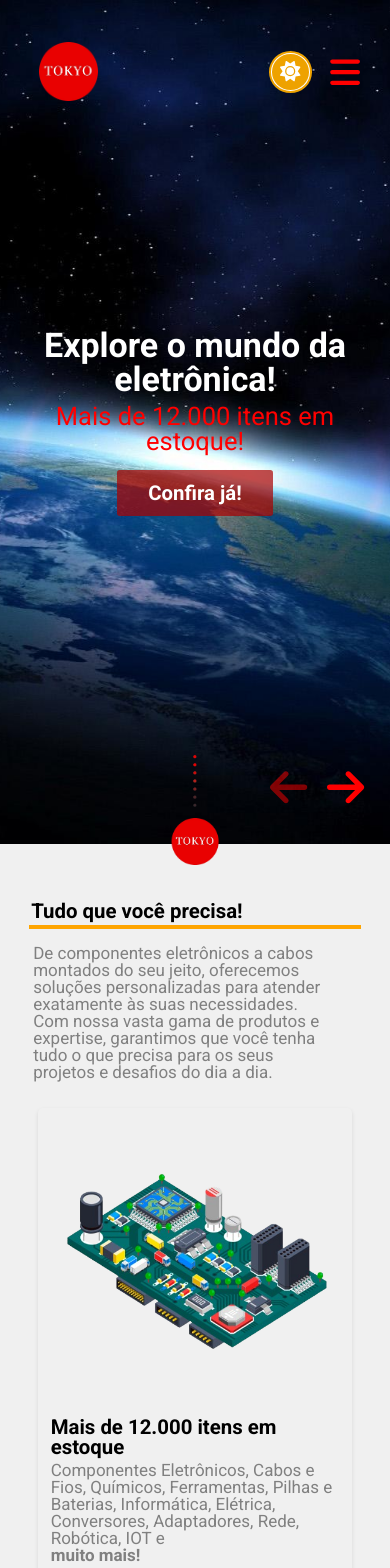
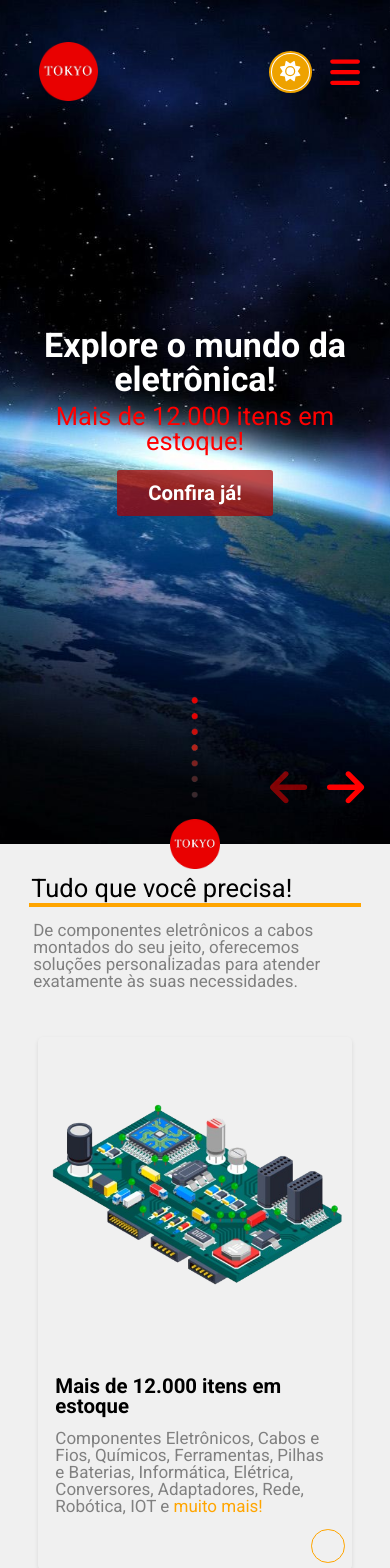
Before and after one commit to WesleySardi/projeto-TokyoComponentesLTDA, a React (Create React App) app: page /home in a window 390 px wide. Shown: the top 1568 px of the page. Built offline with nearby package versions, Linux system fonts and the light colour scheme.

Commit message:
Melhorias na responsividade.

```diff
--- a/src/components/cards/Cards.jsx
+++ b/src/components/cards/Cards.jsx
@@ -7,11 +7,8 @@ import { useScreenPositionContext } from '../../context/ScreenPositionProvider';
 const Container = styled.div`
   display: flex;
   flex-direction: column;
-  height: 100vh;
-  margin: 5vh 0 10vh 0;
 
   @media ${props => props.theme.breakpoints.mobile} {
-     height: 100%;
   }
 `;
 
@@ -19,8 +16,8 @@ const FirstDiv = styled.div`
   display: flex;
   justify-content: center;
   align-items: center;
-  height: 30%;
   width: 100%;
+  margin: 5% 0%;
 
   @media ${props => props.theme.breakpoints.mobile} {
     display: block;
@@ -56,15 +53,28 @@ const Line = styled.div`
 const Title = styled.h2`
   position: absolute;
   left: 10%;
-  margin-bottom: 3%;
   font-size: 2rem;
 
-  @media ${props => props.theme.breakpoints.mobile} {
-    left: 8%;
-    margin-bottom: 8%;
-    font-size: 1.2rem;
-    font-weight: bold;
-  }
+    @media ${props => props.theme.breakpoints.largeDesktop} {
+        font-size: 2rem;
+        margin-bottom: 3.5%;
+    }
+
+    @media ${props => props.theme.breakpoints.smallDesktop} {
+        font-size: 1.5rem;
+        margin-bottom: 4%;
+    }
+
+    @media ${props => props.theme.breakpoints.tablet} {
+        font-size: 1.5rem;
+        margin-bottom: 6%;
+    }
+
+    @media ${props => props.theme.breakpoints.mobile} {
+        left: 8%;
+        margin-bottom: 8%;
+        font-size: 1.5rem;
+    }
 `;
 
 const SecondPart = styled.div`
@@ -93,12 +103,9 @@ const UpperText = styled.p`
 const SecondDiv = styled.div`
   display: flex;
   justify-content: center;
-  width: 100%;
-  height: 60%;
 
   @media ${props => props.theme.breakpoints.mobile} {
     display: block;
-    height: 100%;
     width: 100%;
     margin-top: 5%;
 }
@@ -106,7 +113,6 @@ const SecondDiv = styled.div`
 
 const Card = styled.div`
     width: 25%;
-    height: 100%;
     border: 1px solid ${props => props.isDarkMode ? 'black' : 'transparent'};
     border-radius: 5px;
     box-shadow: 0 2px 4px rgba(0, 0, 0, 0.1);
@@ -119,7 +125,6 @@ const Card = styled.div`
     @media ${props => props.theme.breakpoints.mobile} {
         width: 80%;
         margin: 0 auto;
-        height: 60vh;
         margin-top: 2%;
     }
 
@@ -132,42 +137,77 @@ const Card = styled.div`
 `;
 
 const CardImage = styled.img`
-    height: 70%;
-    width: auto;
-    max-width: 90%;
-    max-height: 60%;
-    margin: 0 auto;
+    height: 50%;
 `;
 
 const CardTitle = styled.h3`
-    height: 10%;
+    display: flex;
+    align-items: center;
     text-align: left;
     font-weight: bold;
     font-size: 1.15rem;
-    padding: 1vh 0;
+    min-height: 10vh;
+    padding: 0 1vw;
     color: ${props => props.isDarkMode ? 'orange' : 'black'};
+
+    @media ${props => props.theme.breakpoints.largeDesktop} {
+        font-size: 1.3rem;
+        min-height: 8vh;
+    }
+
+    @media ${props => props.theme.breakpoints.smallDesktop} {
+        font-size: 1rem;
+        min-height: 8vh;
+    }
+
+    @media ${props => props.theme.breakpoints.tablet} {
+        font-size: 1rem;
+        min-height: 8vh;
+    }
 
     @media ${props => props.theme.breakpoints.mobile} {
         font-size: 1.2rem;
-        padding: 0vh 2vw 2vh 2vw;
+        min-height: 8vh;
     }
 `;
 
+
 const CardText = styled.p`
-    height: 40%;
     text-align: left;
     font-size: 1rem;
-    padding: 1vh 0;
+    min-height: 25vh;
     color: ${props => props.isDarkMode ? 'white' : 'grey'};
+    padding: 0 1vw;
+
+    @media ${props => props.theme.breakpoints.largeDesktop} {
+        font-size: 1rem;
+        min-height: 10vh;
+    }
+
+    @media ${props => props.theme.breakpoints.smallDesktop} {
+        font-size: 1rem;
+        min-height: 17vh;
+    }
+
+    @media ${props => props.theme.breakpoints.tablet} {
+        font-size: 1rem;
+        min-height: 25vh;
+    }
 
     @media ${props => props.theme.breakpoints.mobile} {
         font-size: 1rem;
-        padding: 1vh 2vw;
+        min-height: 15vh;
+    }
+
+    span {
+        color: orange;
     }
 `;
 
 const ButtonWrapper = styled.div`
     position: absolute;
+    width: 4vh;
+    height: 4vh;
     bottom: 0;
     right: 0;
     margin-right: 2%;
@@ -187,41 +227,53 @@ const ThirdDiv = styled.div`
     justify-content: center;
     align-items: center;
     text-align: center;
-    height: 6%;
-    margin-top: 6%;
+    margin: 5% 0%;
+
+    @media ${props => props.theme.breakpoints.largeDesktop} {
+        margin: 10% 0%;
+    }
+
+    @media ${props => props.theme.breakpoints.smallDesktop} {
+        margin: 10% 0%;
+    }
+
+    @media ${props => props.theme.breakpoints.tablet} {
+       margin: 10% 0%;
+    }
 
     @media ${props => props.theme.breakpoints.mobile} {
-        width: 80%;
-        margin: auto;
-        margin-top: 15%;
+        margin: 10% 0%;
     }
 `;
 
 const BottomTitle = styled.h3`
     font-weight: bold;
     font-size: 2.5rem;
+    max-width: 70%;
+
+    @media ${props => props.theme.breakpoints.largeDesktop} {
+        font-size: 2.5rem;
+    }
+
+    @media ${props => props.theme.breakpoints.smallDesktop} {
+        font-size: 2rem;
+    }
+
+    @media ${props => props.theme.breakpoints.tablet} {
+        font-size: 1.5rem;
+    }
 
     @media ${props => props.theme.breakpoints.mobile} {
-        font-size: 1.5rem;
-    }
-`;
-
-const StyledText = styled.p`
-    font-weight: bold;
-    transition: all 0.3s ease;
-
-    &:hover {
-        color: orange;
+       font-size: 1.5rem;
     }
 `;
 
 const ContentContainer = styled.div`
-    height: 40%;
-    padding: 1vw;
+    padding: 4%;
 `;
 
 const Cards = () => {
-    const { isMobile, isDarkMode } = useScreenPositionContext();
+    const { isMobile, isTablet, isDarkMode } = useScreenPositionContext();
 
     const navigate = useNavigate();
 
@@ -233,7 +285,11 @@ const Cards = () => {
                     <Title isDarkMode={isDarkMode}>Tudo que você precisa!</Title>
                 </FirstPart>
                 <SecondPart>
-                    <UpperText isDarkMode={isDarkMode}>De componentes eletrônicos a cabos montados do seu jeito, oferecemos soluções personalizadas para atender exatamente às suas necessidades. Com nossa vasta gama de produtos e expertise, garantimos que você tenha tudo o que precisa para os seus projetos e desafios do dia a dia.</UpperText>
+                    <UpperText isDarkMode={isDarkMode}>
+                        {isTablet ?
+                        'De componentes eletrônicos a cabos montados do seu jeito, oferecemos soluções personalizadas para atender exatamente às suas necessidades.'
+                        : 'De componentes eletrônicos a cabos montados do seu jeito, oferecemos soluções personalizadas para atender exatamente às suas necessidades. Com nossa vasta gama de produtos e expertise, garantimos que você tenha tudo o que precisa para os seus projetos e desafios do dia a dia.'}
+                    </UpperText>
                 </SecondPart>
             </FirstDiv>
             <SecondDiv>
@@ -241,14 +297,15 @@ const Cards = () => {
                     <CardImage src="../img/cards/motherBoardImg.png" alt="Card Image" />
                     <ContentContainer>
                         <CardTitle isDarkMode={isDarkMode}>Mais de 12.000 itens em estoque</CardTitle>
-                        <CardText isDarkMode={isDarkMode}>Componentes Eletrônicos, Cabos e Fios, Químicos, Ferramentas, Pilhas e Baterias, Informática, Elétrica, Conversores, Adaptadores, Rede, Robótica, IOT e <StyledText>muito mais!</StyledText></CardText>
+                        <CardText isDarkMode={isDarkMode}>Componentes Eletrônicos, Cabos e Fios, Químicos, Ferramentas, Pilhas e Baterias, Informática, Elétrica, Conversores, Adaptadores, Rede, Robótica, IOT e <span>muito mais!</span></CardText>
                         <ButtonWrapper>
                             <Button></Button>
                         </ButtonWrapper>
                     </ContentContainer>
                 </Card>
                 <Card onClick={isMobile ? () => setTimeout(() => { navigate('/') }, 1000) : () => { navigate('/') }} isDarkMode={isDarkMode}>
-                    <CardImage src="../img/cards/wireImg.png" alt="Card Image" />
+                    {/*<CardImage src="../img/cards/wireImg.png" alt="Card Image" />*/}
+                    <CardImage src="../img/cards/motherBoardImg.png" alt="Card Image" />
                     <ContentContainer>
                         <CardTitle isDarkMode={isDarkMode}>Montagem de Cabos Personalizados</CardTitle>
                         <CardText isDarkMode={isDarkMode}>Profissionais especializados na montagem de cabos de áudio, vídeo, dados/serial, energia para facilitar ainda mais o seu dia a dia ou da sua empresa!</CardText>
@@ -258,7 +315,8 @@ const Cards = () => {
                     </ContentContainer>
                 </Card>
                 <Card onClick={isMobile ? () => setTimeout(() => { navigate('/') }, 1000) : () => { navigate('/') }} isDarkMode={isDarkMode}>
-                    <CardImage src="../img/cards/ShopCartImg.png" alt="Card Image" />
+                    {/*<CardImage src="../img/cards/ShopCartImg.png" alt="Card Image" />*/}
+                    <CardImage src="../img/cards/motherBoardImg.png" alt="Card Image" />
                     <ContentContainer>
                         <CardTitle isDarkMode={isDarkMode}>Suprimentos de produtos personalizados</CardTitle>
                         <CardText isDarkMode={isDarkMode}>Profissionais especializados na montagem de cabos de áudio, vídeo, dados/serial, energia para facilitar ainda mais o seu dia a dia ou da sua empresa!</CardText>
--- a/src/components/carousels/CardCarousel.jsx
+++ b/src/components/carousels/CardCarousel.jsx
@@ -9,8 +9,12 @@ import { useScreenPositionContext } from '../../context/ScreenPositionProvider';
 
 const Container = styled.div`
   display: flex;
-  height: 40vh;
+  height: 100%;
   margin: 10vh 0;
+
+  @media ${props => props.theme.breakpoints.tablet} {
+    display: block;
+  }
 
   @media ${props => props.theme.breakpoints.mobile} {
     display: block;
@@ -18,19 +22,31 @@ const Container = styled.div`
 `;
 
 const LeftPart = styled.div`
-  flex: 20%;
+  flex: 30%;
   display: flex;
   flex-direction: column;
   align-items: left;
   justify-content: center;
   text-align: left;
-  padding: 0% 0% 0% 10%;
+  padding-left: 7%;
+
+  @media ${props => props.theme.breakpoints.smallDesktop} {
+    padding-left: 5%;
+  }
+
+  @media ${props => props.theme.breakpoints.tablet} {
+     padding-left: 0%;
+     width: 90%;
+     height: 20%;
+     margin-left: 11%;
+     margin-bottom: 1%;
+  }
 
   @media ${props => props.theme.breakpoints.mobile} {
     width: 90%;
     height: 20%;
     margin-left: 10%;
-    padding: 0%;
+    padding-left: 0%;
   }
 `;
 
@@ -41,6 +57,13 @@ const RightPart = styled.div`
   align-items: center;
   justify-content: center;
   position: relative;
+
+  @media ${props => props.theme.breakpoints.tablet} {
+    width: 90%;
+    height: 100%;
+    margin-left: 10%;
+    padding: 0%;
+  }
 
   @media ${props => props.theme.breakpoints.mobile} {
     width: 90%;
@@ -56,18 +79,40 @@ const Title = styled.h1`
   font-weight: bold;
   font-size: 3rem;
 
+  @media ${props => props.theme.breakpoints.largeDesktop} {
+    font-size: 2.3rem;
+  }
+
+  @media ${props => props.theme.breakpoints.smallDesktop} {
+    font-size: 2.1rem;
+  }
+
+  @media ${props => props.theme.breakpoints.tablet} {
+    font-size: 1.9rem;
+  }
+
   @media ${props => props.theme.breakpoints.mobile} {
-    font-size: 1.5rem;
-    width: 100%;
+    font-size: 1.7rem;
   }
 `;
 
 const Text = styled.p`
   font-size: 2rem;
 
+  @media ${props => props.theme.breakpoints.largeDesktop} {
+    font-size: 1.5rem;
+  }
+
+  @media ${props => props.theme.breakpoints.smallDesktop} {
+    font-size: 1.3rem;
+  }
+
+  @media ${props => props.theme.breakpoints.tablet} {
+    font-size: 1.1rem;
+  }
+
   @media ${props => props.theme.breakpoints.mobile} {
-    font-size: 1.2rem;
-    width: 100%;
+    font-size: 1.1rem;
   }
 `;
 
@@ -101,6 +146,18 @@ const Card = styled(Link)`
     box-shadow: 0 2px 4px rgba(0, 0, 0, 0.3);
   }
 
+  @media ${props => props.theme.breakpoints.largeDesktop} {
+
+  }
+
+  @media ${props => props.theme.breakpoints.smallDesktop} {
+
+  }
+
+  @media ${props => props.theme.breakpoints.tablet} {
+    height: 35vh;
+  }
+
   @media ${props => props.theme.breakpoints.mobile} {
     width: 90%;
     height: 100%;
@@ -123,14 +180,25 @@ const CardTitle = styled.h3`
   display: flex;
   justify-content: center;
   align-items: center;
-  text-align: left;
+  text-align: center;
   max-width: 80%;
   height: 50%;
   font-weight: bold;
   user-select: none;
 
+  @media ${props => props.theme.breakpoints.largeDesktop} {
+    font-size: 1.2rem;
+  }
+
+  @media ${props => props.theme.breakpoints.smallDesktop} {
+    font-size: 1.1rem;
+  }
+
+  @media ${props => props.theme.breakpoints.tablet} {
+    font-size: 0.8rem;
+  }
+
   @media ${props => props.theme.breakpoints.mobile} {
-    height: 50%;
     font-size: 1rem;
   }
 `;
@@ -146,6 +214,18 @@ const Tag = styled.div`
   color: white;
   font-weight: bold;
   user-select: none;
+
+  @media ${props => props.theme.breakpoints.largeDesktop} {
+    font-size: 1.2rem;
+  }
+
+  @media ${props => props.theme.breakpoints.smallDesktop} {
+    font-size: 1.1rem;
+  }
+
+  @media ${props => props.theme.breakpoints.tablet} {
+    font-size: 0.8rem;
+  }
 
   @media ${props => props.theme.breakpoints.mobile} {
     font-size: 1rem;
--- a/src/components/carousels/MainCarousel.jsx
+++ b/src/components/carousels/MainCarousel.jsx
@@ -116,21 +116,22 @@ const AbsoluteImage = styled.img`
   bottom: 5%;
   left: 2%;
   height: auto;
+  width: 300px;
 
   @media ${props => props.theme.breakpoints.largeDesktop} {
-    width: 30vh;
+    width: 300px;
   }
 
   @media ${props => props.theme.breakpoints.smallDesktop} {
-    width: 40vh;
+    width: 300px;
   }
 
   @media ${props => props.theme.breakpoints.tablet} {
-    width: 35vh;
+    width: 250px;
   }
 
   @media ${props => props.theme.breakpoints.mobile} {
-    width: 35vh;
+    width: 300px;
   }
 `;
 
--- a/src/components/footer/Footer.jsx
+++ b/src/components/footer/Footer.jsx
@@ -4,7 +4,6 @@ import styled from 'styled-components';
 const FooterContainer = styled.footer`
   width: 100vw;
   height: 7vh;
-  //background-color: #A90101;
   background-color: red;
   display: flex;
   justify-content: center;
@@ -14,6 +13,22 @@ const FooterContainer = styled.footer`
 const FooterText = styled.p`
   color: white;
   font-size: 1.2rem;
+
+  @media ${props => props.theme.breakpoints.largeDesktop} {
+    font-size: 1rem;
+  }
+
+  @media ${props => props.theme.breakpoints.smallDesktop} {
+    font-size: 1rem;
+  }
+
+  @media ${props => props.theme.breakpoints.tablet} {
+    font-size: 1rem;
+  }
+
+  @media ${props => props.theme.breakpoints.mobile} {
+  font-size: 1rem;
+  }
 `;
 
 const Footer = () => {
--- a/src/components/footer/OptionsFooter.jsx
+++ b/src/components/footer/OptionsFooter.jsx
@@ -1,4 +1,4 @@
-import React, { useState, useEffect } from 'react';
+import React from 'react';
 import styled from 'styled-components';
 import { Link } from 'react-router-dom';
 
@@ -73,7 +73,6 @@ const Image = styled.img`
 `;
 
 const PartOneMiddle = styled.div`
-  height: 47%;
   flex: 1;
   display: flex;
   flex-direction: column;
@@ -93,6 +92,18 @@ const Title = styled.h1`
   margin: 4% 0 4% 0;
   font-weight: bold;
 
+  @media ${props => props.theme.breakpoints.largeDesktop} {
+    font-size: 1.5rem;
+  }
+
+  @media ${props => props.theme.breakpoints.smallDesktop} {
+    font-size: 1.5rem;
+  }
+
+  @media ${props => props.theme.breakpoints.tablet} {
+    font-size: 1rem;
+  }
+
   @media ${props => props.theme.breakpoints.mobile} {
     font-size: 1.1rem;
     text-align: center;
@@ -104,6 +115,18 @@ const Text = styled(Link)`
   text-align: left;
   margin: 2% 0 2% 0;
   color: grey;
+
+  @media ${props => props.theme.breakpoints.largeDesktop} {
+    font-size: 1.3rem;
+  }
+
+  @media ${props => props.theme.breakpoints.smallDesktop} {
+    font-size: 1.3rem;
+  }
+
+  @media ${props => props.theme.breakpoints.tablet} {
+    font-size: 0.9rem;
+  }
 
   @media ${props => props.theme.breakpoints.mobile} {
     font-size: 1rem;
@@ -117,6 +140,18 @@ const TitlePartOne = styled.h1`
   margin: 6% 0 1% 0;
   font-weight: bold;
 
+  @media ${props => props.theme.breakpoints.largeDesktop} {
+    font-size: 1.5rem;
+  }
+
+  @media ${props => props.theme.breakpoints.smallDesktop} {
+    font-size: 1.5rem;
+  }
+
+  @media ${props => props.theme.breakpoints.tablet} {
+    font-size: 1rem;
+  }
+
   @media ${props => props.theme.breakpoints.mobile} {
   font-size: 1rem;
   text-align: center;
@@ -126,8 +161,21 @@ const TitlePartOne = styled.h1`
 const TextPartOne = styled.p`
   font-size: 1rem;
   text-align: left;
-  margin: 1% 0 1% 0;
+  margin: 1% 0% 1% 0%;
   color: grey;
+
+  @media ${props => props.theme.breakpoints.largeDesktop} {
+    font-size: 1.2rem;
+  }
+
+  @media ${props => props.theme.breakpoints.smallDesktop} {
+    font-size: 1.2rem;
+  }
+
+  @media ${props => props.theme.breakpoints.tablet} {
+    font-size: 0.8rem;
+    margin: 2% 0% 4% 0%;
+  }
 
   @media ${props => props.theme.breakpoints.mobile} {
     font-size: 1rem;
@@ -136,10 +184,21 @@ const TextPartOne = styled.p`
 `;
 
 const PartOneBottom = styled.div`
-  height: 10%;
   display: flex;
   align-items: center;
   margin: 2% 0 2% 0;
+
+  @media ${props => props.theme.breakpoints.largeDesktop} {
+
+  }
+
+  @media ${props => props.theme.breakpoints.smallDesktop} {
+
+  }
+
+  @media ${props => props.theme.breakpoints.tablet} {
+    margin-top: 5%;
+  }
 
   @media ${props => props.theme.breakpoints.mobile} {
     text-align: center;
@@ -160,9 +219,21 @@ const Icon = styled.img`
  width: 1.2vw;
  height: auto;
 
- @media ${props => props.theme.breakpoints.mobile} {
-  width: 6vw;
- }
+ @media ${props => props.theme.breakpoints.largeDesktop} {
+    width: 1.5vw;
+  }
+
+  @media ${props => props.theme.breakpoints.smallDesktop} {
+    width: 1.5vw;
+  }
+
+  @media ${props => props.theme.breakpoints.tablet} {
+    width: 1.5vw;
+  }
+
+  @media ${props => props.theme.breakpoints.mobile} {
+    width: 6vw;
+  }
 `;
 
 const PartTwo = styled.div`
@@ -211,6 +282,14 @@ const Button = styled.button`
   color: white;
   padding: 4% 1% 4% 1%;
   border-radius: 0.5vw;
+
+  @media ${props => props.theme.breakpoints.tablet} {
+    font-size: 0.9rem;
+    text-align: center;
+    padding: 4% 0% 4% 0%;
+    width: 60%;
+    border-radius: 1vw;
+  }
 
   @media ${props => props.theme.breakpoints.mobile} {
     font-size: 1rem;
--- a/src/components/header/Header.jsx
+++ b/src/components/header/Header.jsx
@@ -113,30 +113,19 @@ const StyledContainer = styled.div`
 const ComboBoxContainer = styled.div`
   display: inline-block;
   position: relative;
-
-  &:hover {
-    ul {
-      display: block;
-      animation: ${fadeIn} 0.2s ease;
-    }
-    button {
-      color: #d35400;
-      transition: color 0.3s ease;
-    }
-  }
 `;
 
 const ComboBoxList = styled.ul`
   background-color: #f9f9f9;
   border-radius: 0.5vw;
   box-shadow: 0px 8px 16px 0px rgba(0, 0, 0, 0.5);
-  display: none;
+  display: ${props => props.isComboBoxActive ? 'block' : 'none'};
   position: absolute;
   width: 11vw;
   z-index: 3;
 
-  &:hover {
-  display: block;
+  @media ${props => props.theme.breakpoints.tablet} {
+    width: 18vw;
   }
 `;
 
@@ -148,6 +137,22 @@ const ComboBoxListItem = styled(Link)`
   padding: 12px 16px;
   text-align: left;
   text-decoration: none;
+
+  @media ${props => props.theme.breakpoints.largeDesktop} {
+    font-size: 1rem;
+  }
+
+  @media ${props => props.theme.breakpoints.smallDesktop} {
+    font-size: 1rem;
+  }
+
+  @media ${props => props.theme.breakpoints.tablet} {
+    font-size: 1rem;
+  }
+
+  @media ${props => props.theme.breakpoints.mobile} {
+    font-size: 1rem;
+  }
 
   &:hover {
   background-color: #ddd;
@@ -188,7 +193,7 @@ const DarkModeIcon = styled(FontAwesomeIcon)`
   font-size: 1.5rem;
 
   @media ${props => props.theme.breakpoints.largeDesktop} {
-    font-size: 1.5rem;
+    font-size: 1.2rem;
   }
 
   @media ${props => props.theme.breakpoints.smallDesktop} {
@@ -267,6 +272,7 @@ const Icon = styled(FontAwesomeIcon)`
 
   @media ${props => props.theme.breakpoints.largeDesktop} {
     margin-right: 10px;
+    font-size: 1.2rem;
   }
 
   @media ${props => props.theme.breakpoints.mobile} {
@@ -294,6 +300,12 @@ const BackgroundStyle = styled.div`
   height: 100%;
   width: 100vw;
   z-index: 1;
+
+  @media ${props => props.theme.breakpoints.tablet} {
+      animation: none 0.2s forwards,
+      none 1.5s forwards,
+      none 1.5s forwards;
+    }
 
   @media ${props => props.theme.breakpoints.mobile} {
     height: 100%;
@@ -345,6 +357,12 @@ const BackgroundStyleBlur = styled.div`
     -webkit-backdrop-filter: blur(${props => props.isAtTop ? '0px' : '2px'});
     width: 100vw;
     z-index: -1;
+
+    @media ${props => props.theme.breakpoints.tablet} {
+      animation: none 0.2s forwards,
+      none 1.5s forwards,
+      none 1.5s forwards;
+    }
 
     @media ${props => props.theme.breakpoints.mobile} {
       animation: ${props => props.isSidebarActive ? expandForMobile : 'none'} 0.2s forwards,
@@ -446,7 +464,7 @@ const StyledContactItem = styled(Link)`
 
 const ComboBoxButton = styled.button`
   background-color: transparent;
-  color: ${props => props.isAtTop ? 'rgba(255, 255, 255, 1)' : 'rgba(0, 0, 0, 1)'};
+  color: ${props => props.isComboBoxActive ? 'orange' : props.isAtTop ? 'rgba(255, 255, 255, 1)' : 'rgba(0, 0, 0, 1)'};
   cursor: pointer;
   font-size: 1.5rem;
 
@@ -512,7 +530,7 @@ const throttle = (func, limit) => {
 };
 
 function Header() {
-  const { isAtTop, isAtTheBannerRange, isMobile, isSmallDesktop, isDarkMode, setIsDarkMode } = useScreenPositionContext();
+  const { isAtTop, isAtTheBannerRange, isMobile, isTablet, isSmallDesktop, isDarkMode, setIsDarkMode } = useScreenPositionContext();
 
   const [isDarkModeAnimationRunning, setIsDarkModeAnimationRunning] = useState(false);
   const [retract, setRetract] = useState(true);
@@ -520,12 +538,14 @@ function Header() {
   const [rotateIcon, setRotateIcon] = useState(false);
   const [isSidebarActive, setIsSidebarActive] = useState(false);
 
-  const commonProps = { isDarkModeAnimationRunning, isSidebarActive, isAtTop, isAtTheBannerRange, isDarkMode, retract };
+  const [isComboBoxActive, setIsComboBoxActive] = useState(false);
+
+  const commonProps = { isDarkModeAnimationRunning, isSidebarActive, isAtTop, isAtTheBannerRange, isDarkMode, retract, isComboBoxActive };
 
   useEffect(() => {
     const handleScroll = throttle(() => {
       setRetract(window.scrollY > window.innerHeight);
-    }, 300);
+    }, 100);
 
     window.addEventListener('scroll', handleScroll);
 
@@ -556,17 +576,20 @@ function Header() {
   };
 
   const handleMouseEnter = () => {
-    if (!isAtTheBannerRange && !isDarkModeAnimationRunning) {
+    if (!isAtTop && !isAtTheBannerRange && !isDarkModeAnimationRunning && !isMobile && !isTablet) {
       document.documentElement.style.overflowY = 'hidden';
       document.body.style.overflowY = 'hidden';
+
       setRetract(false);
     }
   };
 
   const handleMouseLeave = () => {
-    if (!isAtTheBannerRange && !isDarkModeAnimationRunning) {
+    if (!isAtTop && !isAtTheBannerRange && !isDarkModeAnimationRunning && !isMobile && !isTablet) {
       document.documentElement.style.overflowY = 'auto';
       document.body.style.overflowY = 'auto';
+
+      setIsComboBoxActive(false);
       setRetract(true);
     }
   };
@@ -614,7 +637,11 @@ function Header() {
               </DistributeProps>
               <ComboBoxContainer>
                 <DistributeProps {...commonProps}>
-                  <ComboBoxButton>Institucional <IconComboBox icon={faChevronDown} /></ComboBoxButton>
+                  <ComboBoxButton onClick={
+                    isComboBoxActive ? () => setIsComboBoxActive(false) : () => setIsComboBoxActive(true)
+                  }>
+                    Institucional
+                    <IconComboBox icon={faChevronDown} /></ComboBoxButton>
                   <ComboBoxList>
                     <ComboBoxListItem to="/">
                       Quem Somos
--- a/src/components/header/TopBar.jsx
+++ b/src/components/header/TopBar.jsx
@@ -60,7 +60,7 @@ const Text = styled.span`
   }
 
   @media ${props => props.theme.breakpoints.tablet} {
-    font-size: 0.8rem;
+    font-size: 0.7rem;
   }
 
   @media ${props => props.theme.breakpoints.mobile} {
--- a/src/pages/Home.jsx
+++ b/src/pages/Home.jsx
@@ -24,9 +24,24 @@ const CenterBottomImage = styled.img`
   height: auto;
   z-index: 1;
 
+  @media ${props => props.theme.breakpoints.largeDesktop} {
+    bottom: -35px;
+    width: 75px;
+  }
+
+  @media ${props => props.theme.breakpoints.smallDesktop} {
+    bottom: -30px;
+    width: 65px;
+  }
+
+  @media ${props => props.theme.breakpoints.tablet} {
+    bottom: -25px;
+    width: 50px;
+  }
+
   @media ${props => props.theme.breakpoints.mobile} {
-    bottom: -2.5%;
-    width: 12%;
+    bottom: -25px;
+    width: 50px;
   }
 `;
 const CenterBottomImage2 = styled.img`
@@ -38,9 +53,24 @@ const CenterBottomImage2 = styled.img`
   height: auto;
   z-index: 1;
 
+  @media ${props => props.theme.breakpoints.largeDesktop} {
+    bottom: 50px;
+    width: 15px;
+  }
+
+  @media ${props => props.theme.breakpoints.smallDesktop} {
+    bottom: 50px;
+    width: 15px;
+  }
+
+  @media ${props => props.theme.breakpoints.tablet} {
+    bottom: 40px;
+    width: 15px;
+  }
+
   @media ${props => props.theme.breakpoints.mobile} {
-    bottom: 4%;
-    width: 2%;
+    bottom: 40px;
+    width: 15px;
   }
 `;
 
@@ -52,7 +82,7 @@ function Home() {
       setIsMobile(window.innerWidth <= 700);
     };
 
-    handleResize(); // Define o estado inicial
+    handleResize();
 
     window.addEventListener('resize', handleResize);
     return () => window.removeEventListener('resize', handleResize);
@@ -68,7 +98,6 @@ function Home() {
       <CardCarousel />
       <FormBanner />
       <OptionsFooter />
-      {/*<SolutionsCards />*/}
       {isMobile ?
         <></>
         :
```
Also changed, not shown: src/components/banners/FormBanner.jsx (+102 -20 lines).
